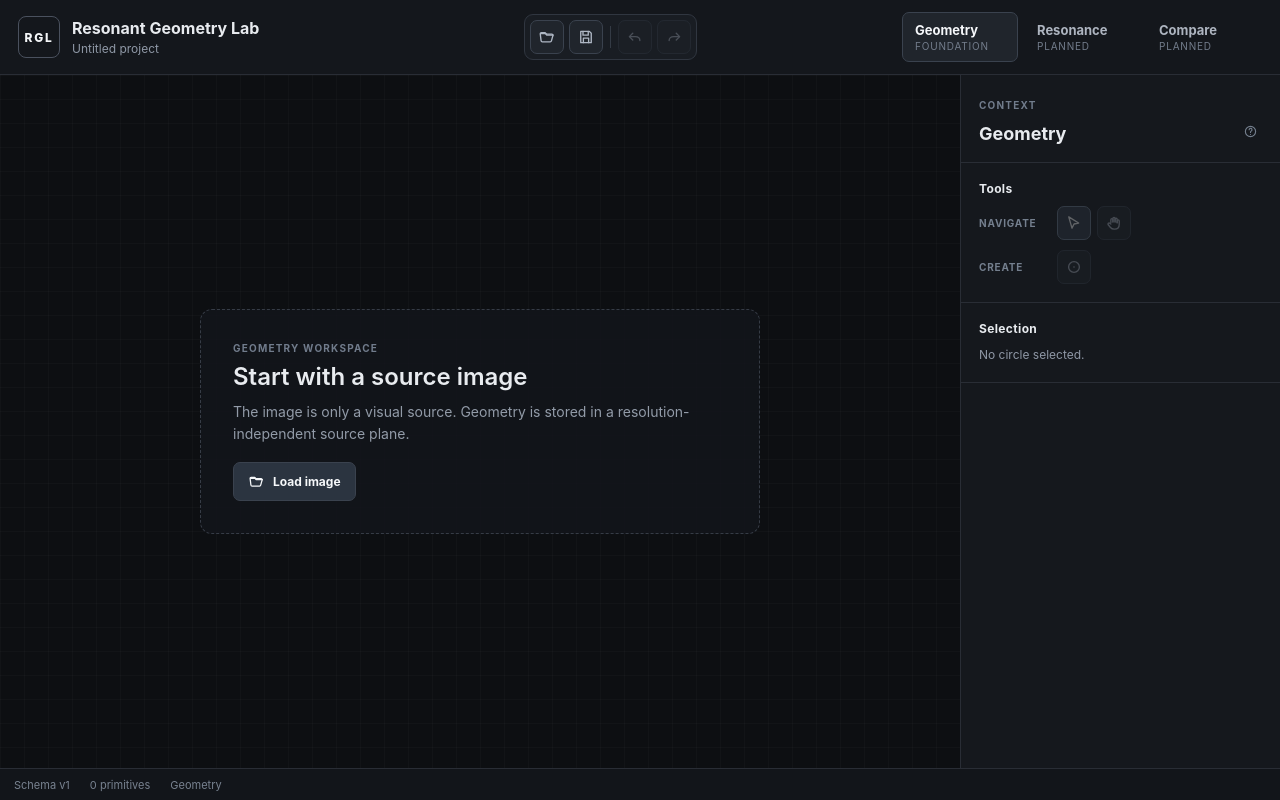
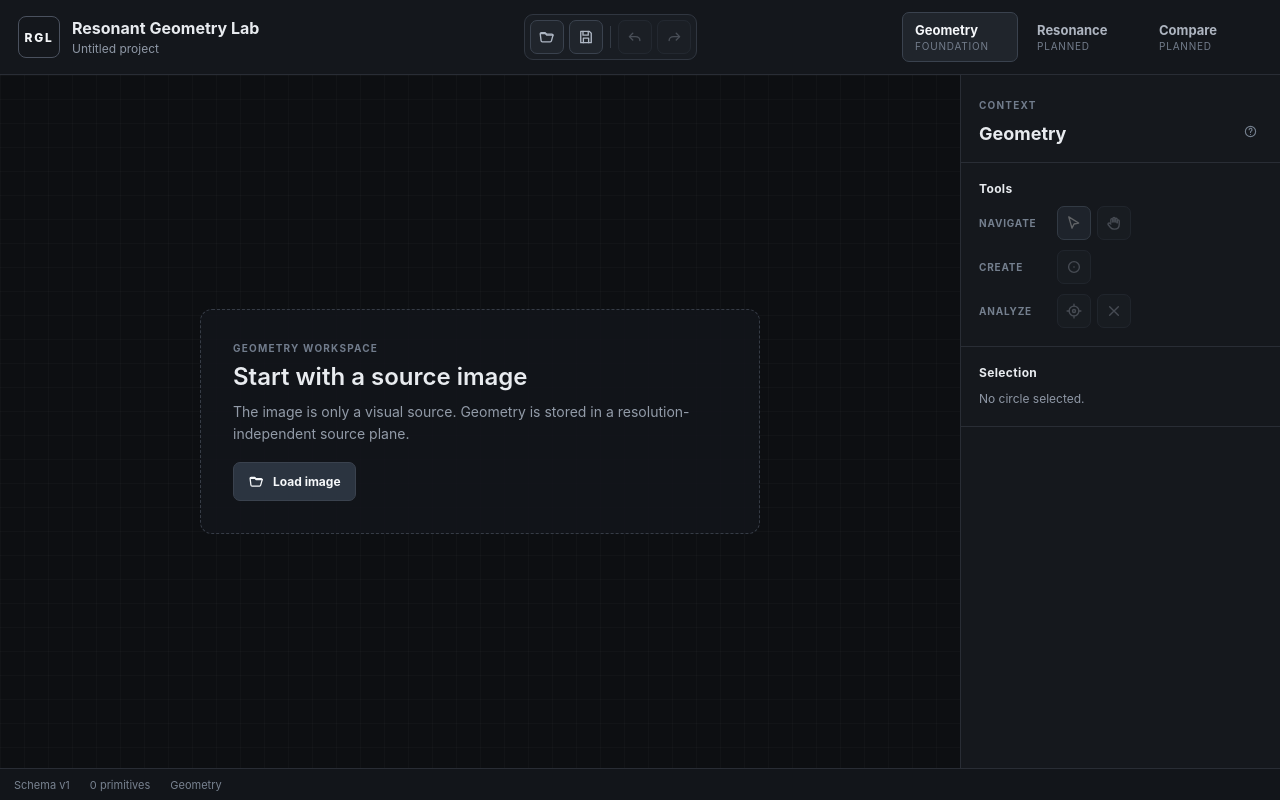
Before and after one commit to raistlinmajere1981-del/resonant-geometry-lab, a React (Vite) app in the folder web/: page / in a window 1280 px wide. Built offline with nearby package versions, Linux system fonts and the light colour scheme.

Commit message:
Connect origin and derived measurements to Geometry workspace

```diff
--- a/web/src/geometry/GeometryWorkspace.tsx
+++ b/web/src/geometry/GeometryWorkspace.tsx
@@ -12,6 +12,7 @@ import { planeDistance, pixelToPlane, planeToPixel } from '../core/coordinates'
 import type { CirclePrimitive, PlanePoint, RglProject } from '../core/model'
 import { Icon } from '../ui/Icon'
 import { PanelHelp } from '../ui/PanelHelp'
+import { GeometryAnalysisPanel } from './GeometryAnalysisPanel'
 
 type GeometryTool = 'select' | 'circle' | 'pan'
 
@@ -82,6 +83,14 @@ export function GeometryWorkspace({
     [project.geometry.primitives],
   )
   const selectedCircle = circles.find((circle) => circle.id === selectedId) ?? null
+  const selectedCenterPixels = source && selectedCircle ? planeToPixel(selectedCircle.center, source.width) : null
+  const originPixels = source && project.geometry.origin ? planeToPixel(project.geometry.origin, source.width) : null
+  const originIsSelected = Boolean(
+    selectedCircle &&
+      project.geometry.origin &&
+      selectedCircle.center.x === project.geometry.origin.x &&
+      selectedCircle.center.y === project.geometry.origin.y,
+  )
 
   useEffect(() => {
     setTool('select')
@@ -117,6 +126,25 @@ export function GeometryWorkspace({
       },
     }))
     setSelectedId(null)
+  }
+
+  const setOriginFromSelection = () => {
+    if (!selectedCircle) return
+    setProject((current) => ({
+      ...current,
+      geometry: {
+        ...current.geometry,
+        origin: { ...selectedCircle.center },
+      },
+    }))
+  }
+
+  const clearOrigin = () => {
+    if (!project.geometry.origin) return
+    setProject((current) => {
+      const { origin: _origin, ...geometry } = current.geometry
+      return { ...current, geometry }
+    })
   }
 
   const eventToPlane = (event: ReactPointerEvent<SVGSVGElement>): PlanePoint | null => {
@@ -168,7 +196,6 @@ export function GeometryWorkspace({
           height: image.naturalHeight,
         },
         geometry: {
-          ...current.geometry,
           primitives: [],
         },
       }))
@@ -337,7 +364,6 @@ export function GeometryWorkspace({
   }
 
   const sourcePlane = source ? { width: 1, height: source.height / source.width } : null
-  const selectedCenterPixels = source && selectedCircle ? planeToPixel(selectedCircle.center, source.width) : null
 
   const toolHelp =
     tool === 'select'
@@ -397,6 +423,24 @@ export function GeometryWorkspace({
               viewBox={`0 0 ${source.width} ${source.height}`}
             >
               <image href={sourceUrl} height={source.height} width={source.width} x={0} y={0} />
+
+              {originPixels && (
+                <g className="analysis-origin" aria-hidden="true">
+                  <circle cx={originPixels.x} cy={originPixels.y} r={Math.max(7, source.width * 0.0045)} />
+                  <line
+                    x1={originPixels.x - Math.max(11, source.width * 0.007)}
+                    x2={originPixels.x + Math.max(11, source.width * 0.007)}
+                    y1={originPixels.y}
+                    y2={originPixels.y}
+                  />
+                  <line
+                    x1={originPixels.x}
+                    x2={originPixels.x}
+                    y1={originPixels.y - Math.max(11, source.width * 0.007)}
+                    y2={originPixels.y + Math.max(11, source.width * 0.007)}
+                  />
+                </g>
+              )}
 
               {circles.map((circle) => {
                 if (circle.hidden) return null
@@ -487,7 +531,7 @@ export function GeometryWorkspace({
           <div className="panel-title-row">
             <h2>Geometry</h2>
             <PanelHelp label="Geometry panel help">
-              {toolHelp} Selection measurements appear below.
+              {toolHelp} Analyze can set the selected circle center as a fixed polar origin; angles increase clockwise in image space.
             </PanelHelp>
           </div>
         </div>
@@ -536,6 +580,32 @@ export function GeometryWorkspace({
                 </button>
               </div>
             </div>
+
+            <div className="tool-group">
+              <span className="tool-group-label">Analyze</span>
+              <div className="icon-button-row" role="group" aria-label="Analysis tools">
+                <button
+                  aria-label="Set analysis origin from selection"
+                  className={originIsSelected ? 'icon-button active' : 'icon-button'}
+                  disabled={!selectedCircle}
+                  onClick={setOriginFromSelection}
+                  title="Set origin from selected circle"
+                  type="button"
+                >
+                  <Icon name="origin" />
+                </button>
+                <button
+                  aria-label="Clear analysis origin"
+                  className="icon-button"
+                  disabled={!project.geometry.origin}
+                  onClick={clearOrigin}
+                  title="Clear analysis origin"
+                  type="button"
+                >
+                  <Icon name="clear" />
+                </button>
+              </div>
+            </div>
           </div>
         </section>
 
@@ -566,6 +636,14 @@ export function GeometryWorkspace({
             <p>No circle selected.</p>
           )}
         </section>
+
+        {selectedCircle && (
+          <GeometryAnalysisPanel
+            circles={circles}
+            origin={project.geometry.origin}
+            selectedCircle={selectedCircle}
+          />
+        )}
       </aside>
     </>
   )
```
